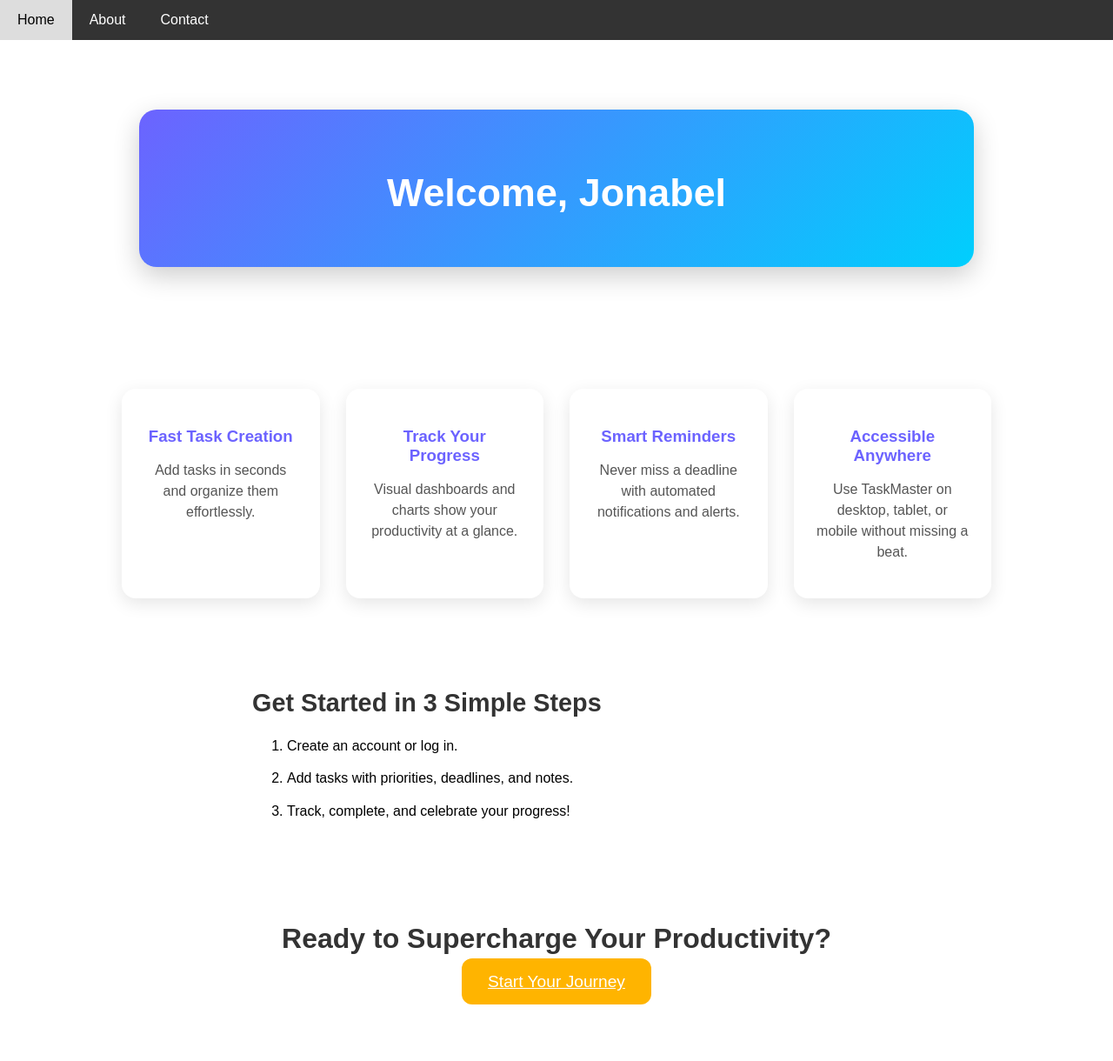
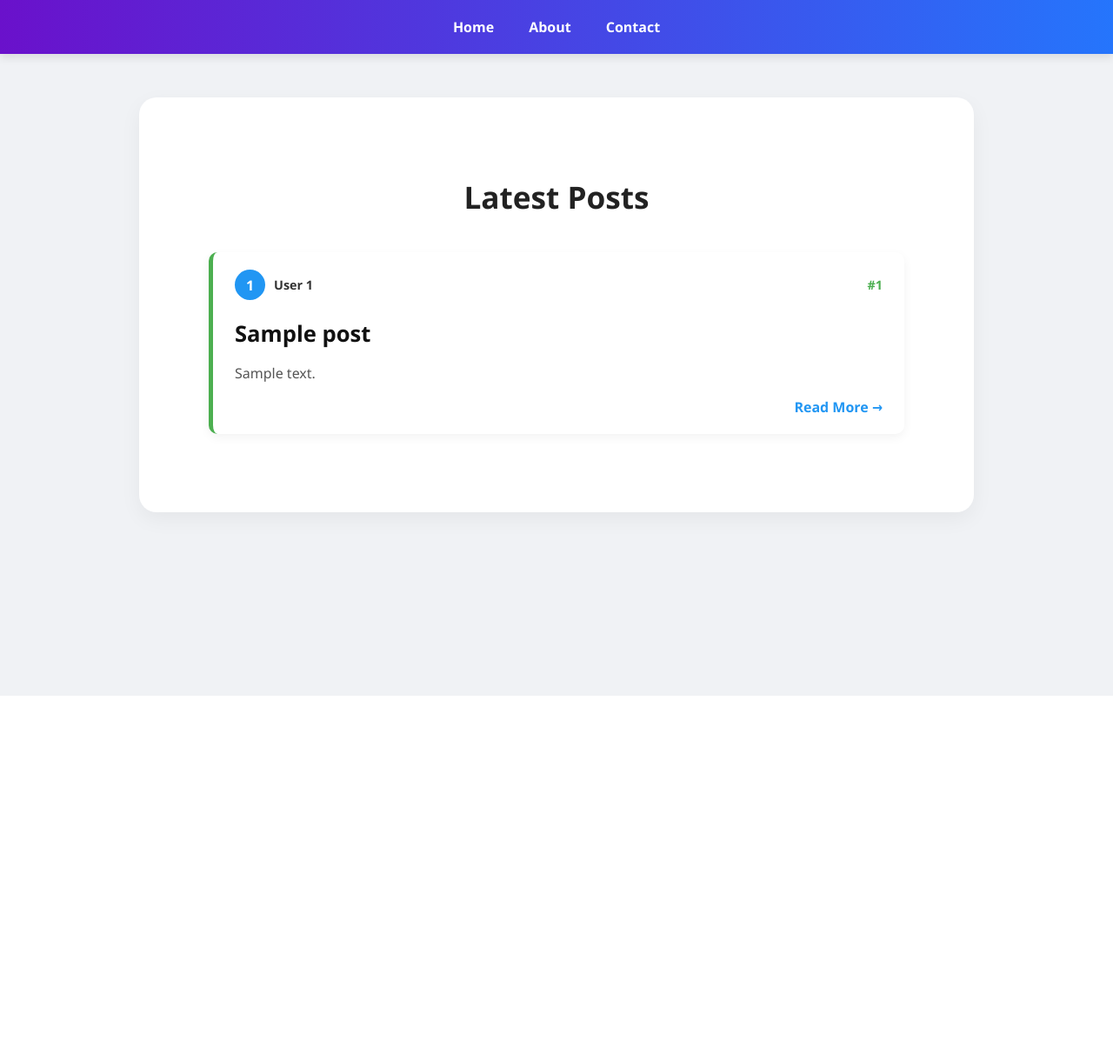
Before and after one commit to anunciadojonadel-ctrl/django-project, a Django app: template djangoproject/myproject/myapp/templates/myapp/homepage.html in a window 1280 px wide. Shown: the whole page at 87% size. After the commit the page ends 800 px from the top, so only its background shows below. Run offline with Django 5.2, Linux system fonts and the light colour scheme; the template is opened without the code that fills it: most values are stand-ins (such as "Sample title", 1, 10 or a date in 2020).

Commit message:
Add API in HOMe

```diff
--- a/djangoproject/myproject/myapp/templates/myapp/base.html
+++ b/djangoproject/myproject/myapp/templates/myapp/base.html
@@ -1,35 +1,95 @@
 <!DOCTYPE html>
-<html>
+<html lang="en">
 <head>
+    <meta charset="UTF-8">
     <title>{% block title %}My Website{% endblock %}</title>
     <style>
-        /* Simple navbar styling */
-        body { font-family: Arial, sans-serif; margin: 0; padding: 0; }
-        .navbar { background-color: #333; overflow: hidden; }
-        .navbar a {
-            float: left;
-            display: block;
-            color: white;
-            text-align: center;
-            padding: 14px 20px;
-            text-decoration: none;
-        }
-        .navbar a:hover { background-color: #ddd; color: black; }
-
-        /* Active link styling */
-        .navbar a.active {
-            background-color: #4CAF50;
-            color: white;
-            font-weight: bold;
+        /* Base styles */
+        body {
+            margin: 0;
+            font-family: 'Segoe UI', Tahoma, Geneva, Verdana, sans-serif;
+            background-color: #f0f2f5;
+            color: #333;
         }
 
-        .content { padding: 20px; }
+        /* Navbar */
+        .navbar {
+            display: flex;
+            justify-content: center;
+            background: linear-gradient(90deg, #6a11cb, #2575fc);
+            padding: 15px 0;
+            box-shadow: 0 4px 10px rgba(0,0,0,0.1);
+        }
+
+        .navbar a {
+            margin: 0 20px;
+            text-decoration: none;
+            color: #fff;
+            font-weight: 600;
+            position: relative;
+            padding: 5px 0;
+            transition: color 0.3s;
+        }
+
+        /* Underline hover effect */
+        .navbar a::after {
+            content: '';
+            display: block;
+            width: 0;
+            height: 3px;
+            background: #fff;
+            transition: width 0.3s;
+            position: absolute;
+            bottom: 0;
+            left: 0;
+            border-radius: 2px;
+        }
+
+        .navbar a:hover::after {
+            width: 100%;
+        }
+
+        /* Active link */
+        .navbar a.active {
+            color: #ffd700;
+        }
+
+        /* Content area */
+        .content {
+            max-width: 900px;
+            margin: 50px auto;
+            padding: 30px;
+            background-color: #fff;
+            border-radius: 20px;
+            box-shadow: 0 8px 25px rgba(0,0,0,0.05);
+        }
+
+        /* Heading inside content */
+        .content h1 {
+            text-align: center;
+            font-size: 2.2rem;
+            margin-bottom: 30px;
+            color: #333;
+        }
+
+        /* Responsive */
+        @media screen and (max-width: 700px) {
+            .navbar {
+                flex-direction: column;
+            }
+            .navbar a {
+                margin: 10px 0;
+            }
+            .content {
+                margin: 20px;
+                padding: 20px;
+            }
+        }
     </style>
 </head>
 <body>
     <div class="navbar">
         <a href="{% url 'homepage' %}" class="{% if request.path == '/' %}active{% endif %}">Home</a>
-
         <a href="{% url 'about' %}" class="{% if request.path == '/about/' %}active{% endif %}">About</a>
         <a href="{% url 'contact' %}" class="{% if request.path == '/contact/' %}active{% endif %}">Contact</a>
     </div>
--- a/djangoproject/myproject/myapp/templates/myapp/homepage.html
+++ b/djangoproject/myproject/myapp/templates/myapp/homepage.html
@@ -3,156 +3,147 @@
 {% block title %}Home{% endblock %}
 
 {% block content %}
-<div class="homepage-hero">
-    <h1>Welcome, Jonabel </h1>
+<div class="posts-container">
+    <h1>Latest Posts</h1>
 
-    </div>
-</div>
-
-<div class="features-section">
-
-    <div class="feature-cards">
-        <div class="card">
-            <h3>Fast Task Creation</h3>
-            <p>Add tasks in seconds and organize them effortlessly.</p>
+    {% for post in posts %}
+        <div class="post">
+            <div class="post-meta">
+                <div class="user-info">
+                    <span class="avatar">{{ post.userId|stringformat:"s"|slice:":1" }}</span>
+                    <span class="username">User {{ post.userId }}</span>
+                </div>
+                <div class="post-id">#{{ post.id }}</div>
+            </div>
+            <h2 class="post-title">{{ post.title }}</h2>
+            <p class="post-body">{{ post.body }}</p>
+            <div class="post-footer">
+                <a href="#" class="read-more">Read More →</a>
+            </div>
         </div>
-        <div class="card">
-            <h3>Track Your Progress</h3>
-            <p>Visual dashboards and charts show your productivity at a glance.</p>
-        </div>
-        <div class="card">
-            <h3>Smart Reminders</h3>
-            <p>Never miss a deadline with automated notifications and alerts.</p>
-        </div>
-        <div class="card">
-            <h3>Accessible Anywhere</h3>
-            <p>Use TaskMaster on desktop, tablet, or mobile without missing a beat.</p>
-        </div>
-    </div>
-</div>
-
-<div class="getting-started">
-    <h2>Get Started in 3 Simple Steps</h2>
-    <ol>
-        <li>Create an account or log in.</li>
-        <li>Add tasks with priorities, deadlines, and notes.</li>
-        <li>Track, complete, and celebrate your progress!</li>
-    </ol>
-</div>
-
-<div class="cta-footer">
-    <h2>Ready to Supercharge Your Productivity?</h2>
-    <a class="btn primary-btn large-btn" href="{% url 'todolist' %}">Start Your Journey</a>
+    {% endfor %}
 </div>
 
 <style>
-/* --- Hero Section --- */
-.homepage-hero {
-    max-width: 900px;
+/* Container */
+.posts-container {
+    max-width: 800px;
     margin: 60px auto;
-    padding: 40px 30px;
-    background: linear-gradient(135deg, #6C63FF, #00CFFD);
-    border-radius: 20px;
-    color: #fff;
-    text-align: center;
-    box-shadow: 0 10px 30px rgba(0,0,0,0.2);
-}
-.homepage-hero h1 {
-    font-size: 2.8rem;
-    margin-bottom: 20px;
-}
-.homepage-hero p {
-    font-size: 1.2rem;
-    margin-bottom: 30px;
-    line-height: 1.5;
-}
-.cta-buttons .btn {
-    margin: 10px;
-    font-weight: bold;
-}
-.primary-btn {
-    background-color: #ffb400;
-    color: #fff;
-}
-.primary-btn:hover {
-    background-color: #ff9500;
-}
-.secondary-btn {
-    background-color: rgba(255,255,255,0.3);
-    color: #fff;
-}
-.secondary-btn:hover {
-    background-color: rgba(255,255,255,0.5);
+    padding: 0 20px;
+    font-family: 'Segoe UI', Tahoma, Geneva, Verdana, sans-serif;
 }
 
-/* --- Features Section --- */
-.features-section {
-    max-width: 1000px;
-    margin: 60px auto;
-    padding: 0 20px;
+.posts-container h1 {
     text-align: center;
+    font-size: 2.2rem;
+    color: #222;
+    margin-bottom: 40px;
 }
-.features-section h2 {
-    font-size: 2rem;
-    margin-bottom: 40px;
+
+/* Post */
+.post {
+    border-left: 5px solid #4caf50;
+    background-color: #fff;
+    padding: 20px 25px;
+    margin-bottom: 25px;
+    border-radius: 10px;
+    box-shadow: 0 4px 12px rgba(0,0,0,0.05);
+    transition: transform 0.3s, box-shadow 0.3s;
+}
+
+.post:hover {
+    transform: translateY(-3px);
+    box-shadow: 0 10px 20px rgba(0,0,0,0.08);
+}
+
+/* Post Meta */
+.post-meta {
+    display: flex;
+    justify-content: space-between;
+    align-items: center;
+    margin-bottom: 15px;
+    font-size: 0.9rem;
+    color: #555;
+}
+
+.user-info {
+    display: flex;
+    align-items: center;
+    gap: 10px;
+}
+
+.avatar {
+    width: 35px;
+    height: 35px;
+    background-color: #2196f3;
+    color: #fff;
+    font-weight: bold;
+    display: flex;
+    align-items: center;
+    justify-content: center;
+    border-radius: 50%;
+    font-size: 1rem;
+}
+
+.username {
+    font-weight: 600;
     color: #333;
 }
-.feature-cards {
-    display: grid;
-    grid-template-columns: repeat(auto-fit, minmax(220px, 1fr));
-    gap: 30px;
+
+.post-id {
+    font-weight: bold;
+    color: #4caf50;
 }
-.card {
-    background: #fff;
-    border-radius: 16px;
-    padding: 25px;
-    box-shadow: 0 6px 20px rgba(0,0,0,0.1);
-    transition: transform 0.3s ease, box-shadow 0.3s ease;
+
+/* Post Content */
+.post-title {
+    font-size: 1.6rem;
+    margin-bottom: 10px;
+    color: #111;
 }
-.card:hover {
-    transform: translateY(-5px);
-    box-shadow: 0 12px 25px rgba(0,0,0,0.15);
-}
-.card h3 {
-    margin-bottom: 15px;
-    color: #6C63FF;
-}
-.card p {
+
+.post-body {
+    font-size: 1rem;
     color: #555;
     line-height: 1.5;
 }
 
-/* --- Getting Started --- */
-.getting-started {
-    max-width: 700px;
-    margin: 60px auto;
-    padding: 20px;
-    text-align: left;
-}
-.getting-started h2 {
-    font-size: 1.8rem;
-    margin-bottom: 20px;
-    color: #333;
-}
-.getting-started ol li {
-    margin: 12px 0;
-    line-height: 1.6;
+/* Footer */
+.post-footer {
+    margin-top: 10px;
+    text-align: right;
 }
 
-/* --- CTA Footer --- */
-.cta-footer {
-    text-align: center;
-    margin: 80px 0;
+.read-more {
+    text-decoration: none;
+    color: #2196f3;
+    font-weight: 600;
+    transition: color 0.2s;
 }
-.cta-footer h2 {
-    font-size: 2rem;
-    margin-bottom: 20px;
-    color: #333;
+
+.read-more:hover {
+    color: #0b7dda;
 }
-.large-btn {
-    padding: 16px 30px;
-    font-size: 1.2rem;
-    border-radius: 12px;
+
+/* Responsive */
+@media screen and (max-width: 600px) {
+    .post {
+        padding: 15px 20px;
+    }
+
+    .post-title {
+        font-size: 1.4rem;
+    }
+
+    .avatar {
+        width: 30px;
+        height: 30px;
+        font-size: 0.9rem;
+    }
+
+    .read-more {
+        font-size: 0.85rem;
+    }
 }
 </style>
 {% endblock %}
```
Also changed, not shown: djangoproject/myproject/myapp/views.py (+12 -1 lines).
